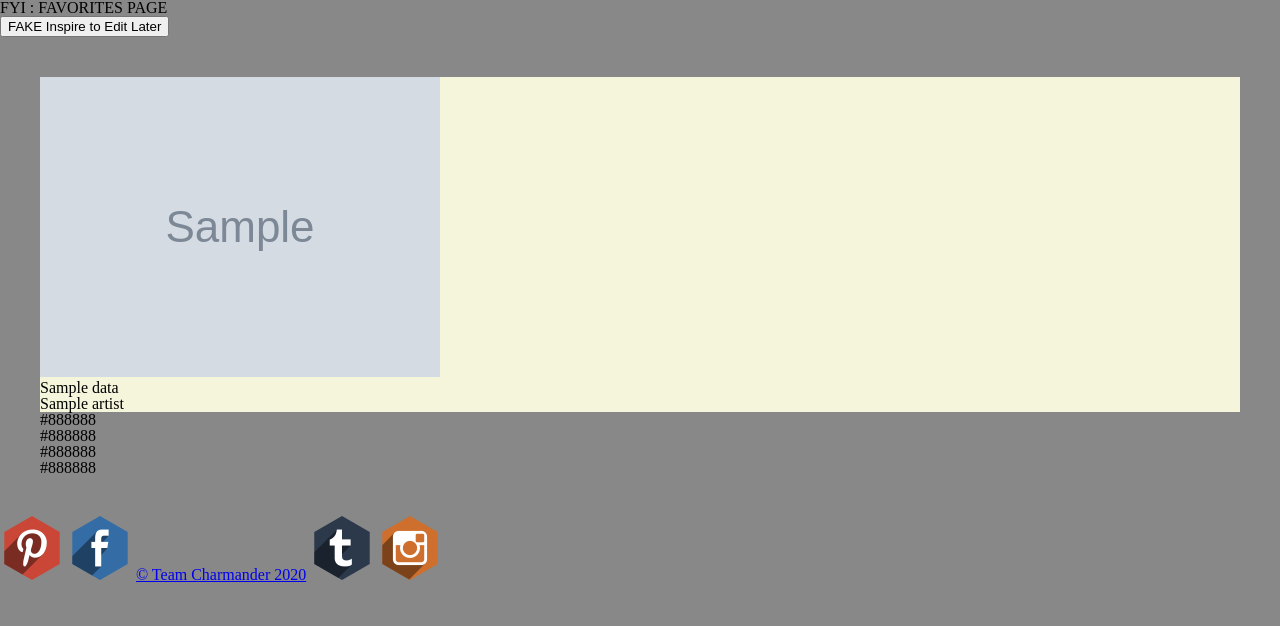
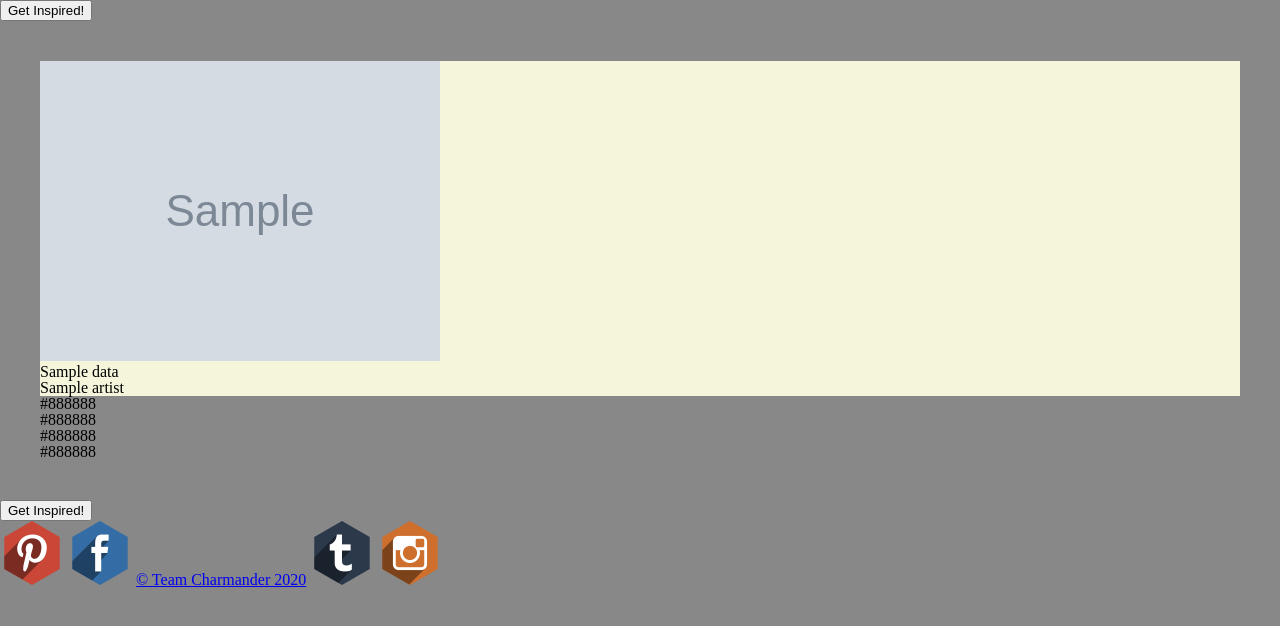
Before and after one commit to team-charmander-blaze/respite, a Node server app: template views/pages/favorites.ejs in a window 1280 px wide. Shown: the part 99-725 px from the top of the page. Run offline with Node 20, Linux system fonts and the light colour scheme; the template is opened without the code that fills it: most values are stand-ins (such as "Sample title", 1, 10 or a date in 2020); grey boxes marked "Sample" are stand-in pictures.

Commit message:
Added | button partial

```diff
--- /dev/null
+++ b/views/layout/button.ejs
@@ -0,0 +1,2 @@
+
+<form action="/gallery"><input type="submit" value="Get Inspired!"></form>
--- a/views/pages/about.ejs
+++ b/views/pages/about.ejs
@@ -5,8 +5,6 @@
 
 
 <main>
-  <h1>FYI | This is the ABOUT US PAGE</h1>
-
 
   <section class="bio-card">
 
@@ -64,8 +62,7 @@
 
   </section>
 
-<!-- INSERT BTN PARTIAL -->
-  <input type="submit" value="FAKE Inspire BTN to UPDATE">
+  <%- include('../layout/button') %>
 
 </main>
 
--- a/views/pages/favorites.ejs
+++ b/views/pages/favorites.ejs
@@ -1,20 +1,16 @@
 
 <%- include('../layout/top') %>
-
 <%- include('../layout/header') %>
 
+<main>
 
-<main>
-  <h1>FYI : FAVORITES PAGE</h1>
+  <%- include('../layout/button') %>
 
-  <input type="submit" value="FAKE Inspire to Edit Later">
-
+  <% for (data of dataArray) { %>
     <section class="section-card">
       <div>
-
-      <% for (data of dataArray) { %>
-
         <%- include('../layout/img') %>
+      </div>
 
       <div id="hexDiv">
         <p><%= data.color1 %></p>
@@ -23,14 +19,12 @@
         <p><%= data.color4 %></p>
       </div>
 
+    </section>
   <% } %>
 
-    </div>
-  </section>
+  <%- include('../layout/button') %>
 
 </main>
 
-
 <%- include('../layout/footer') %>
-
 <%- include('../layout/bottom') %>
--- a/views/pages/gallery.ejs
+++ b/views/pages/gallery.ejs
@@ -7,8 +7,7 @@
 <main>
   <h1>GALLERY</h1>
 
-  <!-- turn this into a partial? -->
-  <form action="/gallery"><input type="submit" value="Get Inspired!"></form>
+  <%- include('../layout/button') %>
 
   <section class="gallery-card">
     <div class="resultContainer">
@@ -28,6 +27,8 @@
     </div>
   </section>
 
+  <%- include('../layout/button') %>
+
 </main>
 
 
--- a/views/pages/index.ejs
+++ b/views/pages/index.ejs
@@ -4,7 +4,6 @@
 <%- include('../layout/header') %>
 
 <main>
-  <h1>HOME PAGE</h1>
 
     <!-- logo placeholder image -->
     <img src="https://via.placeholder.com/480x250" alt="">
@@ -13,7 +12,7 @@
       <p>An Online art-crawl for design inspiration</p>
     </div>
 
-    <form action="/gallery"><input type="submit" value="Get Inspired!"></form>
+    <%- include('../layout/button') %>
 
     <div class="quote-card">
       <h4><%= data.text %></h4>
```
Lines whose indentation alone changed are shown as unchanged.
